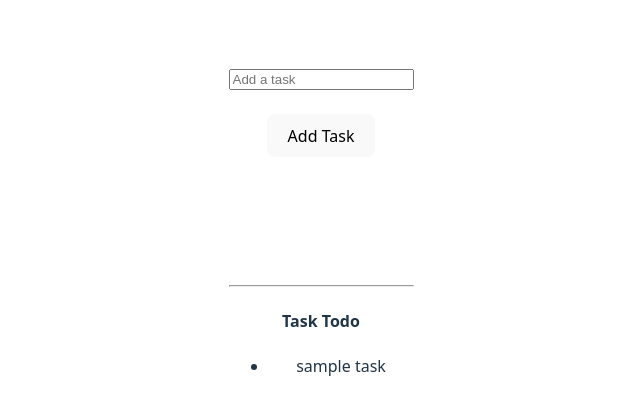
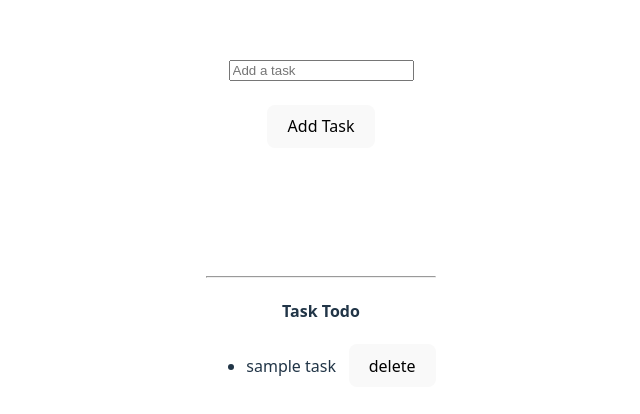
Before and after one commit to siddhi1012/React, a React (Vite) app in the folder react-state-class/: page / in a window 1280 px wide. Shown: the part 170-584 px from the top of the page, without its empty margins (319-959 px from the left). Built offline with nearby package versions, Linux system fonts and the light colour scheme; the HTML template or start-up script is replaced by a standard one.

Commit message:
via upload

```diff
--- a/react-state-class/src/TodoList.jsx
+++ b/react-state-class/src/TodoList.jsx
@@ -6,12 +6,17 @@
     let [todos, setTodo] = useState([{ task: "sample task", id: uuidv4() }]);
     let [newTodo, setNewTodo] = useState("");
     let addNewTask = () => {
-        setTodo([...todos, {task:newTodo ,id:uuidv4()}]);
+        setTodo((prevTodos) => {
+            return [...prevTodos, { task: newTodo, id: uuidv4() }];
+        });
         setNewTodo("");
     }
     let updateTodoValue = (event) => {
         setNewTodo(event.target.value);
     };
+    let deleteTodo = () => {
+        console.log("Task Deleted")
+    }
     return (
         <div>
             <input type="text"
@@ -27,7 +32,11 @@
             <ul>
                 {
                     todos.map((todo) => (
-                        <li key="todo.id">{todo.task}</li>
+                        <li key="todo.id">
+                            <span>{todo.task}</span>
+                            &nbsp;&nbsp;&nbsp;
+                            <button onClick={deleteTodo}>delete</button>
+                        </li>
                     ))
                 }
             </ul>
```
